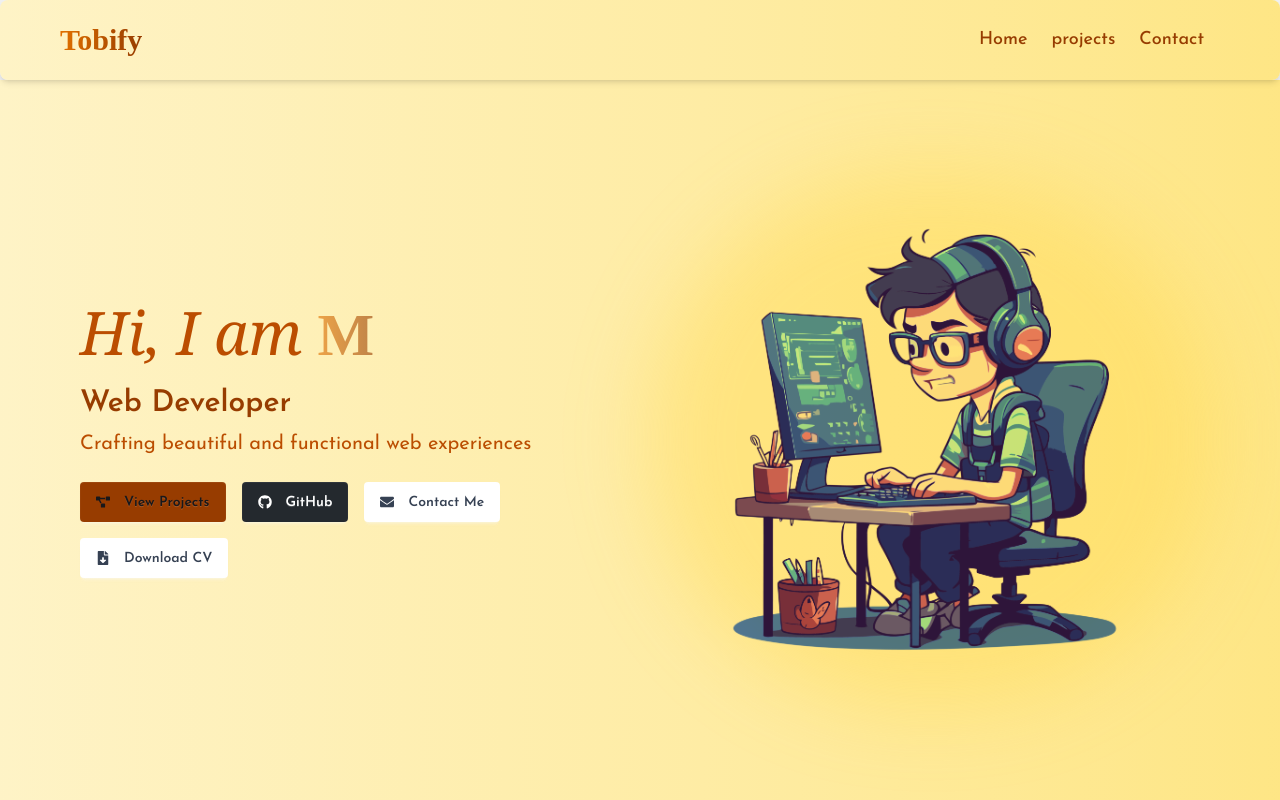
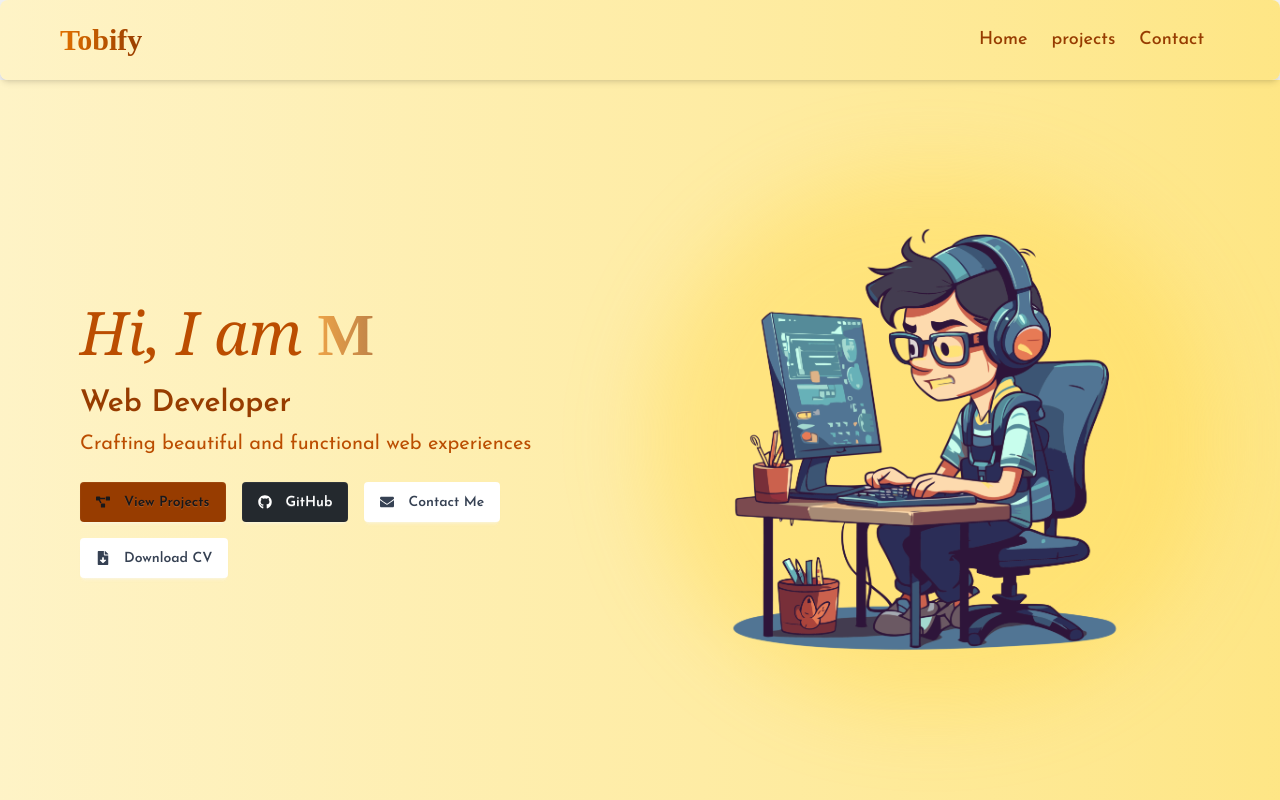
Before and after one commit to tobioffice/portfolio, a React (Vite) app: page / in a window 1280 px wide. Shown: the top 800 px of the page. Built offline with nearby package versions, Linux system fonts and the light colour scheme; a web font is replaced by a local one.

Commit message:
Update image blend mode in Hero component

```diff
--- a/src/components/Hero.tsx
+++ b/src/components/Hero.tsx
@@ -108,7 +108,7 @@ const Hero = ({ isOpen }: { isOpen: boolean }) => {
                     <img
                         src={image}
                         alt="Murali - Web Developer"
-                        className="relative w-72 h-72 md:w-[500px] md:h-[500px] object-cover mix-blend-darken"
+                        className="relative w-72 h-72 md:w-[500px] md:h-[500px] object-cover mix-blend-normal"
                     />
                 </div>
             </div>
```
